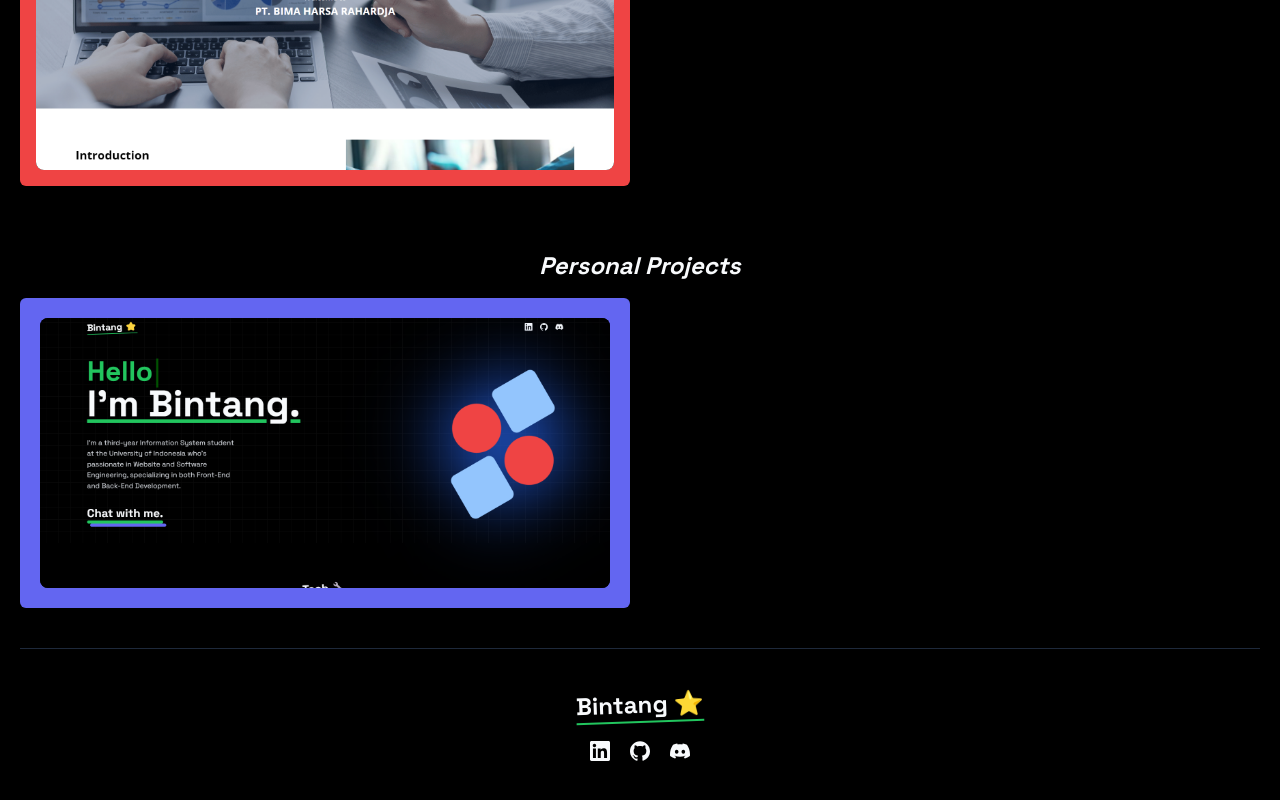
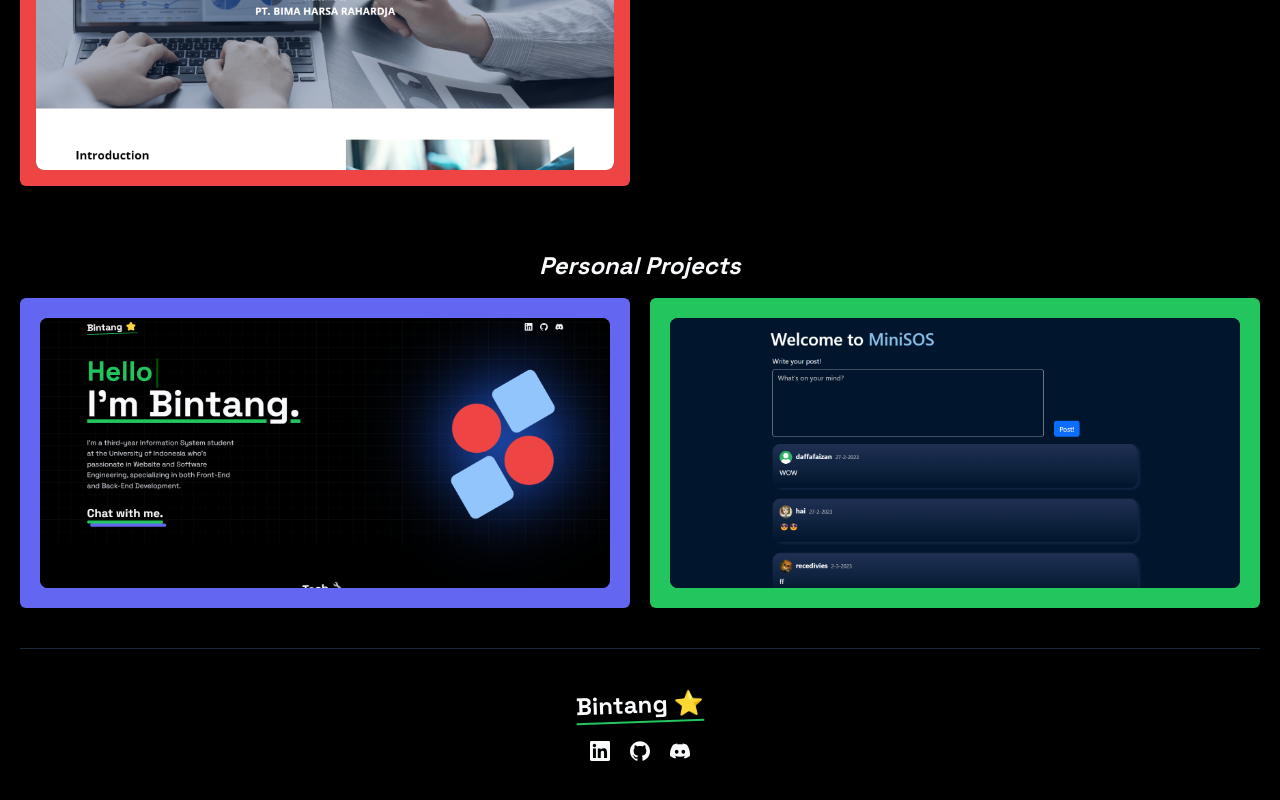
Before and after one commit to BeastonKing/portfolio-p, a Next.js app: page / in a window 1280 px wide. Shown: the part 2554-3354 px from the top of the page. Built offline with nearby package versions, Linux system fonts and the light colour scheme.

Commit message:
add minisos to projects

```diff
--- a/app/(home)/components/Projects.tsx
+++ b/app/(home)/components/Projects.tsx
@@ -57,6 +57,14 @@ export default function Projects() {
             desc: 'The first version of my Porfolio Website',
             cover: '/personal-pp.png',
             background: 'bg-indigo-500',
+        },
+        {
+            title: 'MiniSOS',
+            link: 'https://beastonking-ristek-medsos.cyclic.app/home',
+            isAvailable: true,
+            desc: 'A minimalistic social media where users can write, edit, delete, and see self or other\'s posts',
+            cover: '/minisos-1.png',
+            background: 'bg-green-500',
         },
     ];
 
--- a/app/(home)/components/Tech.tsx
+++ b/app/(home)/components/Tech.tsx
@@ -8,6 +8,7 @@ import {
     SiExpress,
     SiLaravel,
     SiMongodb,
+    SiMysql,
     SiNextdotjs,
     SiNodedotjs,
     SiPhp,
@@ -56,6 +57,10 @@ export default function Tech() {
             Icon: SiPostgresql,
         },
         {
+            text: 'MySQL',
+            Icon: SiMysql,
+        },
+        {
             text: 'MongoDB',
             Icon: SiMongodb,
         },
```
Also changed, not shown: public/minisos-1.png (added).
